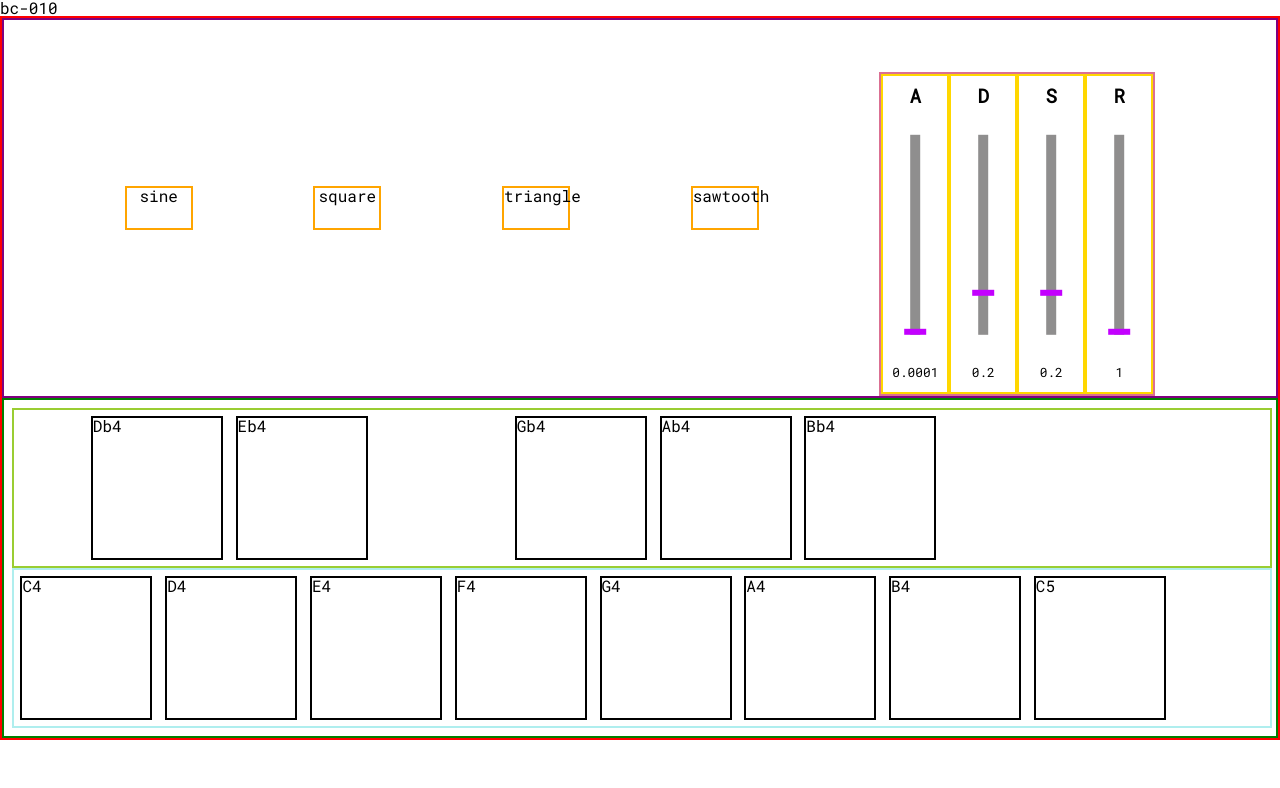
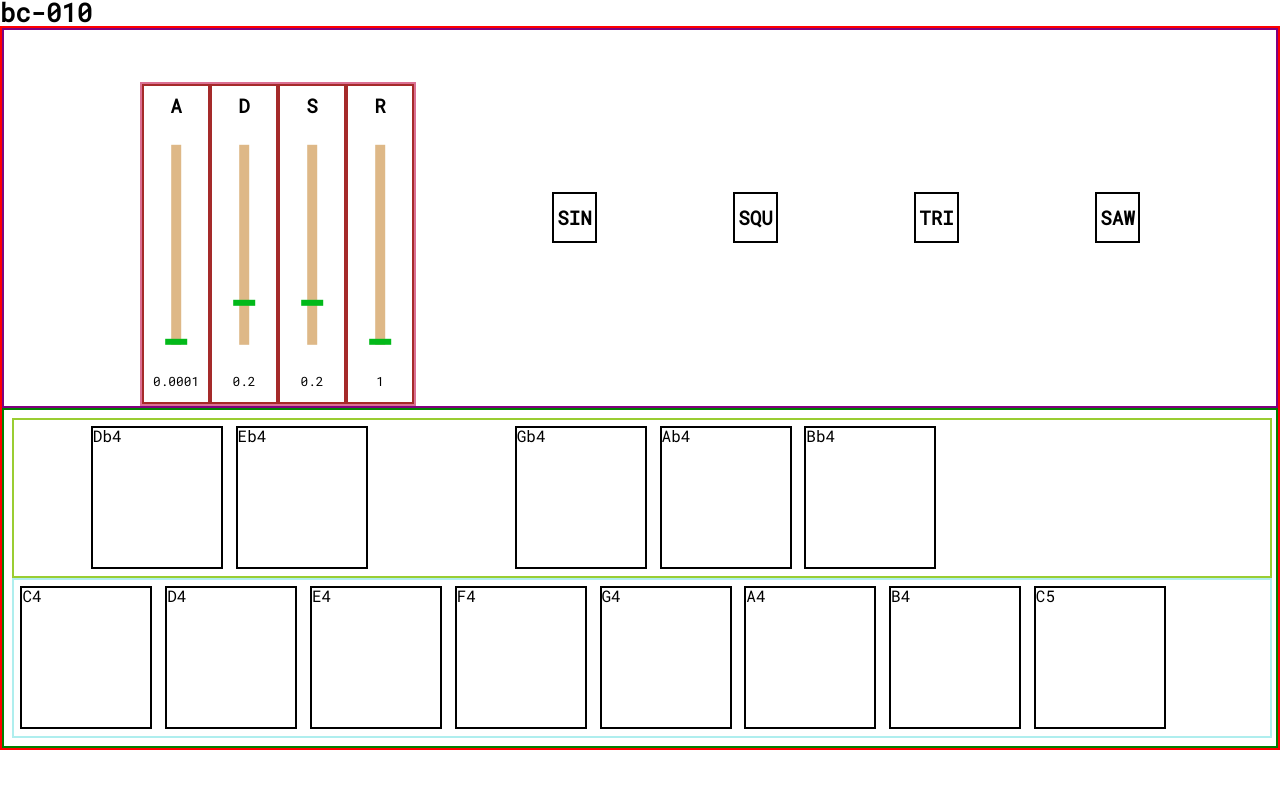
Before and after one commit to bcimbali/bc-010, a React (Create React App) app: page / in a window 1280 px wide. Shown: the top 788 px of the page. Built offline with nearby package versions, Linux system fonts and the light colour scheme.

Commit message:
re-arrang control panel layout

```diff
--- a/src/App.css
+++ b/src/App.css
@@ -1,7 +1,18 @@
 body {
   box-sizing:border-box;
   font-family: 'Roboto Mono', monospace;
-  width: 100%;
+  /* width: 100%; */
+}
+
+/*---------------------------------------------------------------------------------------------------
+*
+*                                            HEADER SECTION
+*
+*----------------------------------------------------------------------------------------------------*/
+
+.header {
+  font-size: 2vw;
+  font-weight: bold;
 }
 
 /*---------------------------------------------------------------------------------------------------
@@ -15,7 +26,6 @@ body {
   display: flex;
   flex-direction: column;
   height: 90vh;
-  /* padding: 2.5vh; */
   max-width: 100%;
 }
 
@@ -34,22 +44,27 @@ body {
 
 /********************************* Button Section ************************************/
 .btn-toggle {
+  align-items: center;
   align-self: center;
-  border: 2px solid orange;
+  border: 2px solid black;
+  display: flex;
   height: 5vh;
+  justify-content: center;
+  padding: 0.25vw;
   text-align: center;
   vertical-align: middle;
-  width: 5vw;
+  /* width: 5vw; */
 }
 
 .btn-toggle:hover {
-  background-color: orange;
+  background-color: #5e5d5d;
   color: white;
   cursor: pointer;
 }
 
-.vertical-middle {
-  vertical-align: middle;
+.btn-text {
+  font-size: 1.5vw;
+  font-weight: bold;
 }
 
 /**************************** Enveloper Slider Section *******************************/
@@ -64,7 +79,7 @@ body {
 
 /* Outer container for each slider strip */
 .envelopeSlider {
-  border: 2px solid gold;
+  border: 2px solid brown;
   display: flex;
   /* height: 30vh; */
   width: 5vw;
@@ -134,7 +149,7 @@ body {
   cursor: pointer;
   width: 25vh; /* This is actually the height of the slider - don't be deceived by the width property */
   height: 0.75vw; /*  This is actually the fatness of the slider */
-  background: #8f8e8e; /* Grey background */
+  background: burlywood; /* Grey background */
   outline: none; /* Remove outline */
 }
 
@@ -144,16 +159,16 @@ body {
   appearance: none;
   width: 0.5vw; /* Set a specific slider handle width */
   height: 1.75vw; /* Slider handle height */
-  background: #c300ff; /* Green background */
+  background: #02b91a; /* Green background */
   cursor: pointer; /* Cursor on hover */
 }
 
 .html-slider:hover::-webkit-slider-thumb {
-  background: #fbff00;
+  background: #57ff09;
 }
 
 .html-slider:active::-webkit-slider-thumb {
-  background: #02e40e;
+  background: #57ff09;
 }
 
 /* Thumb slider styling for Firefox */
@@ -165,7 +180,7 @@ body {
 }
 
 .html-slider:hover::-webkit-slider-thumb {
-  background: #fbff00;
+  background: #57ff09;
 }
 
 .html-slider:active::-moz-range-thumb {
--- a/src/App.jsx
+++ b/src/App.jsx
@@ -72,8 +72,8 @@ class App extends Component {
     }).toMaster();
 
     return (
-      <div>
-        <h1>bc-010</h1>
+      <div >
+        <h1 className="header">bc-010</h1>
         <OuterCasing
           attackValue={this.state.attack}
           decayValue={this.state.decay}
--- a/src/components/ControlPanel/ControlPanel.jsx
+++ b/src/components/ControlPanel/ControlPanel.jsx
@@ -6,20 +6,22 @@ import oscillatorTypes from './../../oscillatorTypes.json';
 function ControlPanel(props) {
   return(
     <div className="controlPanel">
+    <SliderBank
+        attackValue={props.attackValue}
+        decayValue={props.decayValue}
+        sustainValue={props.sustainValue}
+        releaseValue={props.releaseValue}
+        envelopeSliderChange={props.envelopeSliderChange}
+    />
       {oscillatorTypes.map(oscType => (
         <OscillatorBtn
+          abbr={oscType.abbr}
           key={`${oscType.id}-${oscType.type}`}
           toggleOscillator={props.toggleOscillator}
           type={oscType.type}
         />
       ))}
-      <SliderBank
-        attackValue={props.attackValue}
-        decayValue={props.decayValue}
-        sustainValue={props.sustainValue}
-        releaseValue={props.releaseValue}
-        envelopeSliderChange={props.envelopeSliderChange}
-      />
+
     </div>
   );
 };
--- a/src/components/OscillatorBtn/OscillatorBtn.jsx
+++ b/src/components/OscillatorBtn/OscillatorBtn.jsx
@@ -6,8 +6,8 @@ function OscillatorBtn(props) {
         className="btn-toggle"
         onClick={() => props.toggleOscillator(props.type)}
       >
-        <p className="vertical-middle">
-          {props.type}
+        <p className="btn-text">
+          {props.abbr}
         </p>
       </div>
   );
--- a/src/oscillatorTypes.json
+++ b/src/oscillatorTypes.json
@@ -1,18 +1,22 @@
 [
   {
     "id": 1,
+    "abbr": "SIN",
     "type": "sine"
   },
   {
     "id": 2,
+    "abbr": "SQU",
     "type": "square"
   },
   {
     "id": 3,
+    "abbr": "TRI",
     "type": "triangle"
   },
   {
     "id": 4,
+    "abbr": "SAW",
     "type": "sawtooth"
   }
 ]
```
